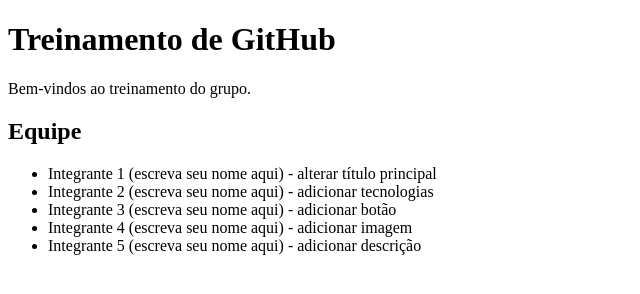
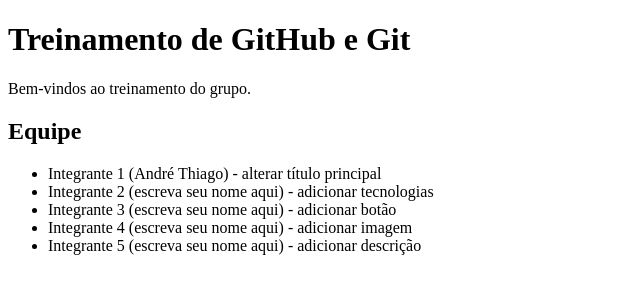
Before and after one commit to andrethiagoDEV/Treino_de_github, a plain HTML site: page index.html in a window 1280 px wide. Shown: the whole page, without its empty margins (0-640 px from the left). Drawn offline with Linux system fonts and the light colour scheme.

Commit message:
feat: alterar titulo

```diff
--- a/index.html
+++ b/index.html
@@ -8,14 +8,14 @@
 
 <body>
 
-    <h1>Treinamento de GitHub</h1>
+    <h1>Treinamento de GitHub e Git</h1>
 
     <p>Bem-vindos ao treinamento do grupo.</p>
 
     <h2>Equipe</h2>
 
     <ul>
-        <li>Integrante 1 (escreva seu nome aqui) - alterar título principal</li>
+        <li>Integrante 1 (André Thiago) - alterar título principal</li>
         <li>Integrante 2 (escreva seu nome aqui) - adicionar tecnologias</li>
         <li>Integrante 3 (escreva seu nome aqui) - adicionar botão</li>
         <li>Integrante 4 (escreva seu nome aqui) - adicionar imagem</li>
```
